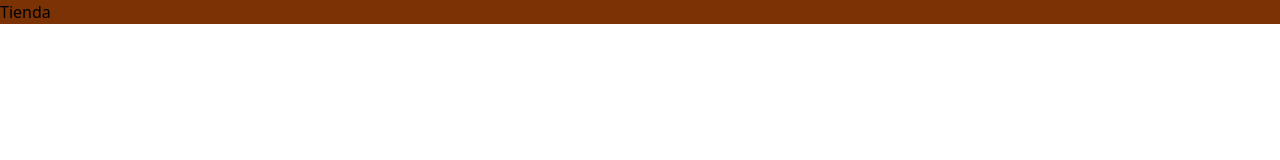
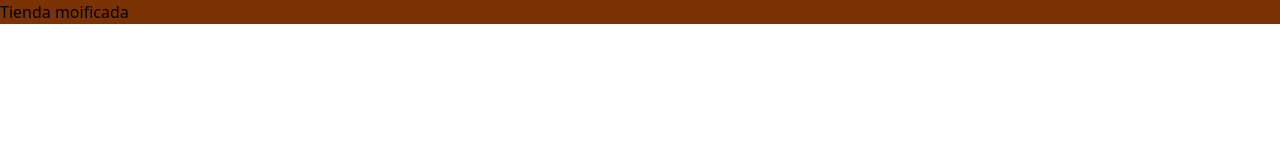
Before and after one commit to UrielGGarcia/urban-street, a React (Vite) app: page / in a window 1280 px wide. Shown: the top 160 px of the page. Built offline with nearby package versions, Linux system fonts and the light colour scheme.

Commit message:
Cambios de prueba

```diff
--- a/src/pages/landing/LandingApp.jsx
+++ b/src/pages/landing/LandingApp.jsx
@@ -2,7 +2,7 @@
 function LandingApp() {
     return (
         <div className="bg-amber-900">
-            <h1>Tienda</h1>
+            <h1>Tienda moificada</h1>
         </div>
     );
 }
```
